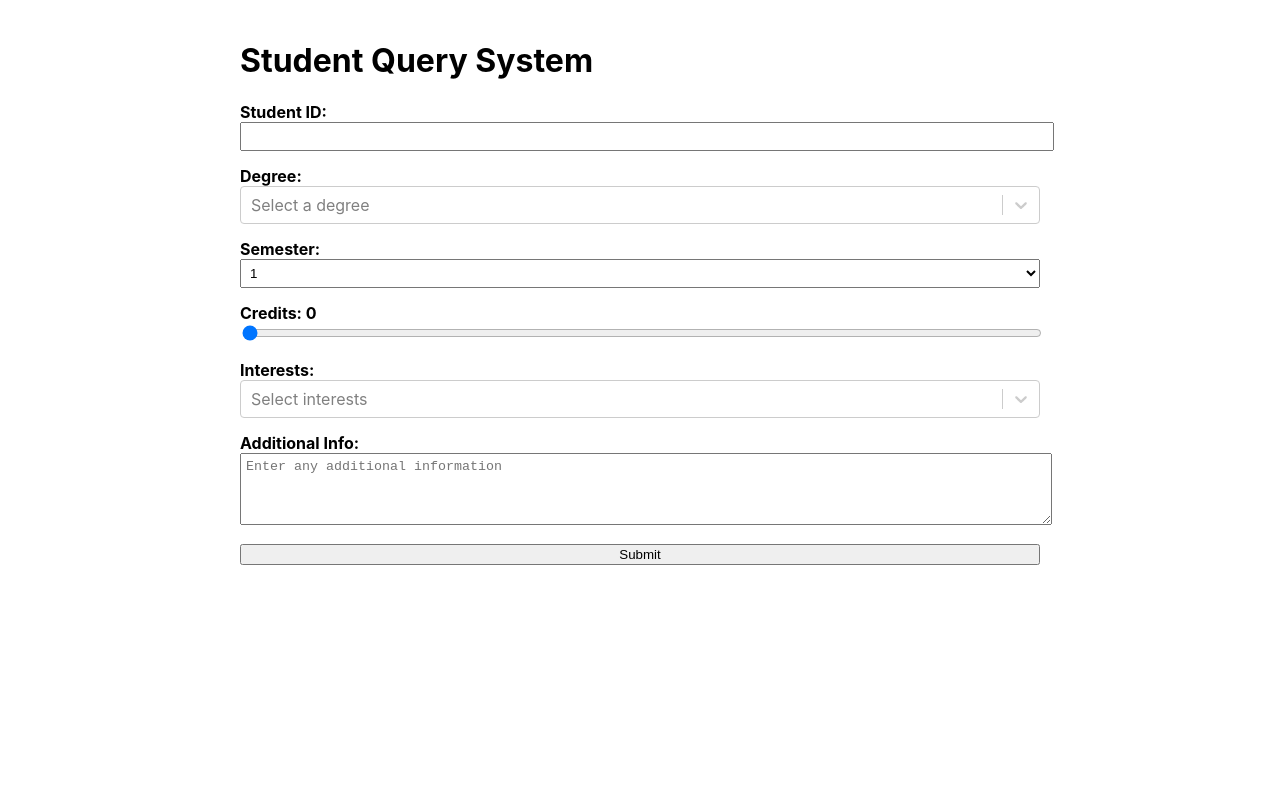
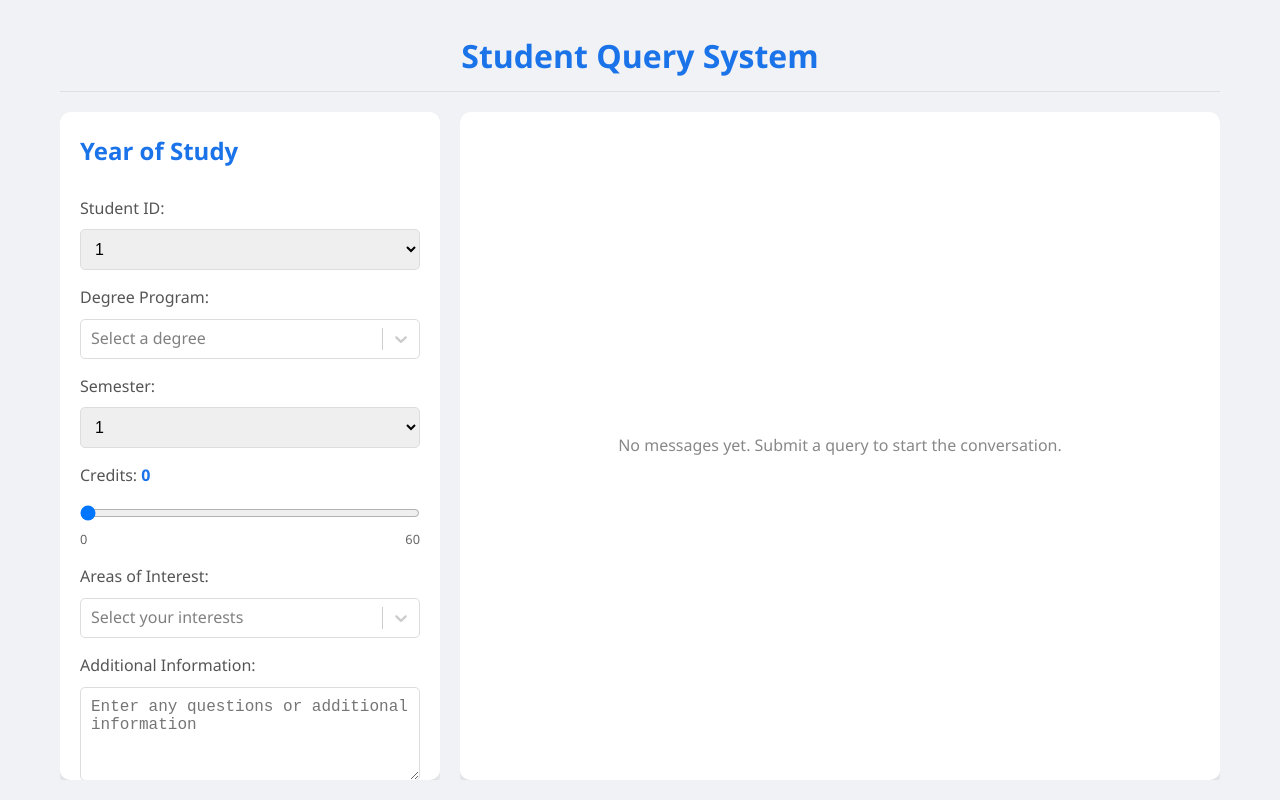
Before and after one commit to AthinaKyriakou/HackTheBurgh25, a React (Create React App) app in the folder code/frontend/: page / in a window 1280 px wide. Built offline with nearby package versions, Linux system fonts and the light colour scheme.

Commit message:
Revamp UI

```diff
--- a/code/frontend/src/App.css
+++ b/code/frontend/src/App.css
@@ -1,69 +1,347 @@
-.App {
-  max-width: 800px;
+/* Reset and Base Styles */
+* {
+  margin: 0;
+  padding: 0;
+  box-sizing: border-box;
+}
+
+body {
+  font-family: 'Segoe UI', Tahoma, Geneva, Verdana, sans-serif;
+  background-color: #f0f2f5;
+  color: #333;
+  line-height: 1.6;
+}
+
+/* App Container */
+.app-container {
+  max-width: 1200px;
   margin: 0 auto;
+  padding: 20px;
+  height: 100vh;
+  display: flex;
+  flex-direction: column;
+}
+
+/* Header */
+.app-header {
+  text-align: center;
+  margin-bottom: 20px;
+  padding: 10px 0;
+  border-bottom: 1px solid #e0e0e0;
+}
+
+.app-header h1 {
+  font-size: 2rem;
+  color: #1a73e8;
+  font-weight: 600;
+}
+
+/* Main Layout */
+.app-main {
+  display: flex;
+  gap: 20px;
+  flex: 1;
+  overflow: hidden; /* Prevent overall page scroll */
+}
+
+/* Form Section */
+.form-section {
+  flex: 1;
+  max-width: 400px;
+  overflow-y: auto; /* Allow form to scroll if needed */
+}
+
+.modern-form {
+  background: white;
+  padding: 20px;
+  border-radius: 10px;
+  box-shadow: 0 4px 6px rgba(0, 0, 0, 0.1);
+  display: flex;
+  flex-direction: column;
+  gap: 15px;
+  height: 100%;
+}
+
+.modern-form h2 {
+  color: #1a73e8;
+  margin-bottom: 10px;
+  font-size: 1.5rem;
+}
+
+.form-group label {
+  font-weight: 500;
+  margin-bottom: 8px;
+  display: block;
+  color: #555;
+}
+
+.form-group input[type="text"],
+.form-group textarea,
+.form-group select {
+  width: 100%;
+  padding: 10px;
+  border: 1px solid #ddd;
+  border-radius: 5px;
+  font-size: 1rem;
+  transition: border-color 0.3s;
+}
+
+.form-group input[type="text"]:focus,
+.form-group textarea:focus,
+.form-group select:focus {
+  border-color: #1a73e8;
+  outline: none;
+  box-shadow: 0 0 0 2px rgba(26, 115, 232, 0.2);
+}
+
+.form-group input[type="range"] {
+  width: 100%;
+  margin: 8px 0;
+}
+
+.range-labels {
+  display: flex;
+  justify-content: space-between;
+  font-size: 0.8rem;
+  color: #666;
+}
+
+.value-display {
+  font-weight: bold;
+  color: #1a73e8;
+}
+
+.react-select-container .react-select__control {
+  border-radius: 5px;
+  border: 1px solid #ddd;
+  min-height: 40px;
+}
+
+.react-select-container .react-select__control:hover {
+  border-color: #b3b3b3;
+}
+
+.react-select-container .react-select__control--is-focused {
+  border-color: #1a73e8;
+  box-shadow: 0 0 0 1px #1a73e8;
+}
+
+.react-select-container .react-select__menu {
+  z-index: 10;
+}
+
+.submit-btn {
+  background-color: #1a73e8;
+  color: white;
+  padding: 8px;
+  border: none;
+  border-radius: 5px;
+  font-size: 1rem;
+  font-weight: 500;
+  cursor: pointer;
+  transition: background-color 0.3s;
+  margin-top: 6px;
+}
+
+.submit-btn:hover {
+  background-color: #1557b0;
+}
+
+.submit-btn:active {
+  transform: translateY(1px);
+}
+
+/* Chat Section */
+.chat-section {
+  flex: 2;
+  display: flex;
+  flex-direction: column;
+  position: relative;
+  overflow: hidden; /* Prevent overflow */
+}
+
+.conversation-container {
+  flex: 1;
+  background: white;
+  border-radius: 10px;
+  box-shadow: 0 4px 6px rgba(0, 0, 0, 0.1);
+  padding: 20px;
+  overflow-y: auto; /* Allow messages to scroll */
+  display: flex;
+  flex-direction: column;
+  height: 100%;
+}
+
+.empty-state {
+  display: flex;
+  align-items: center;
+  justify-content: center;
+  height: 100%;
+  color: #888;
+  text-align: center;
   padding: 20px;
 }
 
-form {
+.messages {
   display: flex;
   flex-direction: column;
   gap: 15px;
-  margin-bottom: 20px;
-}
-
-form label {
-  font-weight: bold;
-}
-
-form input[type="text"],
-form textarea,
-form select {
-  width: 100%;
-  padding: 5px;
-}
-
-form input[type="range"] {
-  width: 100%;
-}
-
-.conversation {
-  margin-top: 20px;
+  margin-bottom: 10px;
 }
 
 .message {
-  margin: 10px 0;
-  padding: 10px;
-  border-radius: 5px;
+  padding: 12px 15px;
+  border-radius: 8px;
+  max-width: 85%;
+  animation: fadeIn 0.3s ease-in-out;
+}
+
+@keyframes fadeIn {
+  from { opacity: 0; transform: translateY(10px); }
+  to { opacity: 1; transform: translateY(0); }
 }
 
 .message.user {
-  background-color: #e0f7fa;
+  background-color: #e3f2fd;
+  align-self: flex-end;
+  border-bottom-right-radius: 0;
 }
 
 .message.assistant {
   background-color: #f5f5f5;
+  align-self: flex-start;
+  border-bottom-left-radius: 0;
 }
 
-pre {
-  white-space: pre-wrap;
-  margin: 5px 0;
+.message-header {
+  display: flex;
+  justify-content: space-between;
+  margin-bottom: 5px;
+  font-size: 0.85rem;
 }
 
+.message-header strong {
+  color: #1a73e8;
+}
+
+.timestamp {
+  color: #888;
+  font-size: 0.8rem;
+}
+
+.message-body {
+  word-break: break-word;
+}
+
+.message-content {
+  white-space: pre-wrap;
+  font-family: inherit;
+  margin: 0;
+}
+
+.code-block {
+  background-color: #f8f9fa;
+  padding: 8px;
+  border-radius: 4px;
+  font-family: 'Consolas', 'Monaco', monospace;
+  font-size: 0.9rem;
+  overflow-x: auto;
+  margin: 0;
+}
+
+/* Feedback */
 .feedback {
   margin-top: 10px;
+  display: flex;
+  gap: 10px;
+  align-items: center;
 }
 
-.feedback button {
-  margin-right: 10px;
+.feedback-btn {
+  background: none;
+  border: none;
+  font-size: 1.2rem;
+  cursor: pointer;
+  transition: transform 0.2s;
+  opacity: 0.7;
 }
 
-.feedback input {
-  margin-top: 5px;
-  padding: 5px;
+.feedback-btn:hover {
+  transform: scale(1.2);
+  opacity: 1;
+}
+
+.feedback-input {
+  margin-top: 10px;
+  display: flex;
+  gap: 10px;
+  width: 100%;
+}
+
+.feedback-input input {
+  flex: 1;
+  padding: 8px;
+  border: 1px solid #ddd;
+  border-radius: 5px;
+  font-size: 1rem;
+}
+
+.submit-feedback-btn {
+  background-color: #1a73e8;
+  color: white;
+  padding: 8px 15px;
+  border: none;
+  border-radius: 5px;
+  cursor: pointer;
+  font-size: 1rem;
+}
+
+.submit-feedback-btn:hover {
+  background-color: #1557b0;
+}
+
+/* Loading Indicator */
+.loading-indicator {
+  display: flex;
+  align-items: center;
+  justify-content: center;
+  gap: 10px;
+  position: absolute;
+  bottom: 20px;
+  left: 50%;
+  transform: translateX(-50%);
+  background-color: rgba(255, 255, 255, 0.9);
+  padding: 10px 20px;
+  border-radius: 20px;
+  box-shadow: 0 2px 8px rgba(0, 0, 0, 0.15);
+  z-index: 10;
 }
 
 .spinner {
-  margin-top: 20px;
-  font-style: italic;
-  color: #555;
+  width: 20px;
+  height: 20px;
+  border: 3px solid rgba(26, 115, 232, 0.3);
+  border-radius: 50%;
+  border-top-color: #1a73e8;
+  animation: spin 1s linear infinite;
 }
+
+@keyframes spin {
+  0% { transform: rotate(0deg); }
+  100% { transform: rotate(360deg); }
+}
+
+/* Responsive Design */
+@media (max-width: 768px) {
+  .app-main {
+    flex-direction: column;
+  }
+
+  .form-section {
+    max-width: 100%;
+  }
+
+  .message {
+    max-width: 90%;
+  }
+}
--- a/code/frontend/src/App.js
+++ b/code/frontend/src/App.js
@@ -1,7 +1,7 @@
 import React, { useState } from 'react';
 import Form from './components/Form';
 import Conversation from './components/Conversation';
-import './App.css'; // Optional: for styling
+import './App.css';
 
 const App = () => {
   const [messages, setMessages] = useState([]);
@@ -9,18 +9,17 @@ const App = () => {
 
   const handleFormSubmit = async (formattedMessage) => {
     const userMessage = { role: 'user', content: formattedMessage };
-    setMessages([userMessage]); // Reset conversation for new form submission
+    setMessages((prev) => [...prev, userMessage]);
     setIsLoading(true);
-    await sendMessage([userMessage]);
+    await sendMessage([...messages, userMessage]);
     setIsLoading(false);
   };
 
   const handleFeedbackSubmit = async (feedbackText) => {
     const feedbackMessage = { role: 'user', content: feedbackText };
-    const updatedMessages = [...messages, feedbackMessage];
-    setMessages(updatedMessages);
+    setMessages((prev) => [...prev, feedbackMessage]);
     setIsLoading(true);
-    await sendMessage(updatedMessages);
+    await sendMessage([...messages, feedbackMessage]);
     setIsLoading(false);
   };
 
@@ -32,34 +31,55 @@ const App = () => {
         body: JSON.stringify({ messages: messagesToSend }),
       });
 
-      if (!response.ok) {
-        throw new Error('Network response was not ok');
-      }
+      if (!response.ok) throw new Error('Network response was not ok');
 
       const reader = response.body.getReader();
       const decoder = new TextDecoder();
       let assistantMessage = { role: 'assistant', content: '' };
-      setMessages([...messagesToSend, assistantMessage]);
+
+      // Add the initial empty assistant message to the state
+      setMessages((prevMessages) => [...messagesToSend, assistantMessage]);
 
       while (true) {
         const { done, value } = await reader.read();
         if (done) break;
+
         const chunk = decoder.decode(value, { stream: true });
         assistantMessage.content += chunk;
-        setMessages([...messagesToSend, { ...assistantMessage }]);
+
+        // Update the message state with the new content
+        setMessages((prevMessages) => {
+          const updatedMessages = [...prevMessages];
+          updatedMessages[updatedMessages.length - 1] = { ...assistantMessage };
+          return updatedMessages;
+        });
       }
     } catch (error) {
       console.error('Error:', error);
-      setMessages([...messagesToSend, { role: 'assistant', content: 'Error occurred' }]);
+      setMessages((prevMessages) => [
+        ...messagesToSend,
+        { role: 'assistant', content: 'Error occurred while processing your request. Please try again.' }
+      ]);
     }
   };
 
   return (
-    <div className="App">
-      <h1>Student Query System</h1>
-      <Form onSubmit={handleFormSubmit} />
-      <Conversation messages={messages} onFeedbackSubmit={handleFeedbackSubmit} />
-      {isLoading && <div className="spinner">Loading...</div>}
+    <div className="app-container">
+      <header className="app-header">
+        <h1>Student Query System</h1>
+      </header>
+      <main className="app-main">
+        <div className="form-section">
+          <Form onSubmit={handleFormSubmit} />
+        </div>
+        <div className="chat-section">
+          <Conversation messages={messages} onFeedbackSubmit={handleFeedbackSubmit} />
+          {isLoading && <div className="loading-indicator">
+            <div className="spinner"></div>
+            <span>Processing your request...</span>
+          </div>}
+        </div>
+      </main>
     </div>
   );
 };
--- a/code/frontend/src/components/Conversation.js
+++ b/code/frontend/src/components/Conversation.js
@@ -1,12 +1,14 @@
-import React, { useState } from 'react';
+import React, { useState, useEffect, useRef } from 'react';
 
 const Conversation = ({ messages, onFeedbackSubmit }) => {
   const [feedbackText, setFeedbackText] = useState('');
   const [showFeedbackInput, setShowFeedbackInput] = useState(false);
+  const messagesEndRef = useRef(null);
+  const conversationRef = useRef(null);
 
   const handleThumbsUp = () => {
     alert('Thank you for your feedback!');
-    setShowFeedbackInput(false); // Reset in case it was open
+    setShowFeedbackInput(false);
   };
 
   const handleThumbsDown = () => {
@@ -21,31 +23,70 @@ const Conversation = ({ messages, onFeedbackSubmit }) => {
     }
   };
 
+  // Scroll to bottom when messages change
+  useEffect(() => {
+    if (messagesEndRef.current) {
+      messagesEndRef.current.scrollIntoView({ behavior: 'smooth' });
+    }
+  }, [messages]);
+
+  // Format content with code blocks if needed
+  const formatContent = (content) => {
+    // Simple detection for JSON to add formatting
+    try {
+      JSON.parse(content);
       return (
-    <div className="conversation">
+        <pre className="code-block">
+          {JSON.stringify(JSON.parse(content), null, 2)}
+        </pre>
+      );
+    } catch (e) {
+      // Regular content
+      return <pre className="message-content">{content}</pre>;
+    }
+  };
+
+  return (
+    <div className="conversation-container" ref={conversationRef}>
+      {messages.length === 0 ? (
+        <div className="empty-state">
+          <p>No messages yet. Submit a query to start the conversation.</p>
+        </div>
+      ) : (
+        <div className="messages">
           {messages.map((msg, index) => (
             <div key={index} className={`message ${msg.role}`}>
-          <strong>{msg.role === 'user' ? 'You' : 'Assistant'}:</strong>
-          <pre>{msg.content}</pre>
+              <div className="message-header">
+                <strong>{msg.role === 'user' ? 'You' : 'Assistant'}</strong>
+                <span className="timestamp">{new Date().toLocaleTimeString()}</span>
+              </div>
+              <div className="message-body">
+                {formatContent(msg.content)}
+              </div>
               {msg.role === 'assistant' && index === messages.length - 1 && (
                 <div className="feedback">
-              <button onClick={handleThumbsUp}>👍</button>
-              <button onClick={handleThumbsDown}>👎</button>
+                  <button onClick={handleThumbsUp} className="feedback-btn" aria-label="Thumbs up">👍</button>
+                  <button onClick={handleThumbsDown} className="feedback-btn" aria-label="Thumbs down">👎</button>
                   {showFeedbackInput && (
-                <div>
+                    <div className="feedback-input">
                       <input
                         type="text"
                         value={feedbackText}
                         onChange={(e) => setFeedbackText(e.target.value)}
                         placeholder="Why didn't you like this?"
                       />
-                  <button onClick={handleFeedbackSubmit}>Submit Feedback</button>
+                      <button onClick={handleFeedbackSubmit} className="submit-feedback-btn">
+                        Send
+                      </button>
                     </div>
                   )}
                 </div>
               )}
             </div>
           ))}
+          <div ref={messagesEndRef} />
+        </div>
+      )}
     </div>
   );
 };
--- a/code/frontend/src/components/Form.js
+++ b/code/frontend/src/components/Form.js
@@ -5,6 +5,8 @@ const degrees = [
   { value: 'Computer Science', label: 'Computer Science' },
   { value: 'Data Science', label: 'Data Science' },
   { value: 'Software Engineering', label: 'Software Engineering' },
+  { value: 'Artificial Intelligence', label: 'Artificial Intelligence' },
+  { value: 'Cybersecurity', label: 'Cybersecurity' },
 ];
 
 const interestsOptions = [
@@ -12,13 +14,17 @@ const interestsOptions = [
   { value: 'Machine Learning', label: 'Machine Learning' },
   { value: 'Web Development', label: 'Web Development' },
   { value: 'Databases', label: 'Databases' },
-  // Add more as needed
+  { value: 'Mobile Development', label: 'Mobile Development' },
+  { value: 'Cloud Computing', label: 'Cloud Computing' },
+  { value: 'Cybersecurity', label: 'Cybersecurity' },
+  { value: 'Data Science', label: 'Data Science' },
+  { value: 'UI/UX Design', label: 'UI/UX Design' },
 ];
 
 const Form = ({ onSubmit }) => {
-  const [studentId, setStudentId] = useState('');
   const [degree, setDegree] = useState(null);
   const [semester, setSemester] = useState('1');
+  const [year, setYear] = useState('1');
   const [credits, setCredits] = useState(0);
   const [interests, setInterests] = useState([]);
   const [freeText, setFreeText] = useState('');
@@ -26,46 +32,65 @@ const Form = ({ onSubmit }) => {
   const handleSubmit = (e) => {
     e.preventDefault();
     const formData = {
-      studentId,
       degree: degree?.value || 'Not specified',
+      year: year,
       semester,
       credits,
       interests: interests.map(i => i.value),
       additionalInfo: freeText || 'None'
     };
-    onSubmit(JSON.stringify(formData));
+    onSubmit(JSON.stringify(formData, null, 2));
   };
 
   return (
-    <form onSubmit={handleSubmit}>
-      <div>
-        <label>Student ID:</label>
-        <input
-          type="text"
-          value={studentId}
-          onChange={(e) => setStudentId(e.target.value)}
-          required
-        />
+    <form className="modern-form" onSubmit={handleSubmit}>
+      <h2>Year of Study</h2>
+
+      <div className="form-group">
+        <label htmlFor="year">Student ID:</label>
+        <select
+          id="year"
+          value={year}
+          onChange={(e) => setYear(e.target.value)}
+        >
+          {[1, 2, 3, 4, 5, 6, 7].map(num => (
+            <option key={num} value={num}>{num}</option>
+          ))}
+        </select>
       </div>
-      <div>
-        <label>Degree:</label>
+
+      <div className="form-group">
+        <label htmlFor="degree">Degree Program:</label>
         <Select
+          inputId="degree"
+          className="react-select-container"
+          classNamePrefix="react-select"
           options={degrees}
           value={degree}
           onChange={setDegree}
           placeholder="Select a degree"
         />
       </div>
-      <div>
-        <label>Semester:</label>
-        <select value={semester} onChange={(e) => setSemester(e.target.value)}>
-          <option value="1">1</option>
-          <option value="2">2</option>
+
+      <div className="form-group">
+        <label htmlFor="semester">Semester:</label>
+        <select
+          id="semester"
+          value={semester}
+          onChange={(e) => setSemester(e.target.value)}
+        >
+          {[1, 2].map(num => (
+            <option key={num} value={num}>{num}</option>
+          ))}
         </select>
       </div>
-      <div>
-        <label>Credits: {credits}</label>
+
+      <div className="form-group">
+        <label htmlFor="credits">
+          Credits: <span className="value-display">{credits}</span>
+        </label>
         <input
+          id="credits"
           type="range"
           min="0"
           max="60"
@@ -73,27 +98,38 @@ const Form = ({ onSubmit }) => {
           value={credits}
           onChange={(e) => setCredits(Number(e.target.value))}
         />
+        <div className="range-labels">
+          <span>0</span>
+          <span>60</span>
+        </div>
       </div>
-      <div>
-        <label>Interests:</label>
+
+      <div className="form-group">
+        <label htmlFor="interests">Areas of Interest:</label>
         <Select
+          inputId="interests"
           isMulti
+          className="react-select-container"
+          classNamePrefix="react-select"
           options={interestsOptions}
           value={interests}
           onChange={setInterests}
-          placeholder="Select interests"
+          placeholder="Select your interests"
         />
       </div>
-      <div>
-        <label>Additional Info:</label>
+
+      <div className="form-group">
+        <label htmlFor="freeText">Additional Information:</label>
         <textarea
+          id="freeText"
           value={freeText}
           onChange={(e) => setFreeText(e.target.value)}
           rows="4"
-          placeholder="Enter any additional information"
+          placeholder="Enter any questions or additional information"
         />
       </div>
-      <button type="submit">Submit</button>
+
+      <button type="submit" className="submit-btn">Submit Query</button>
     </form>
   );
 };
```
Lines whose indentation alone changed are shown as unchanged.
